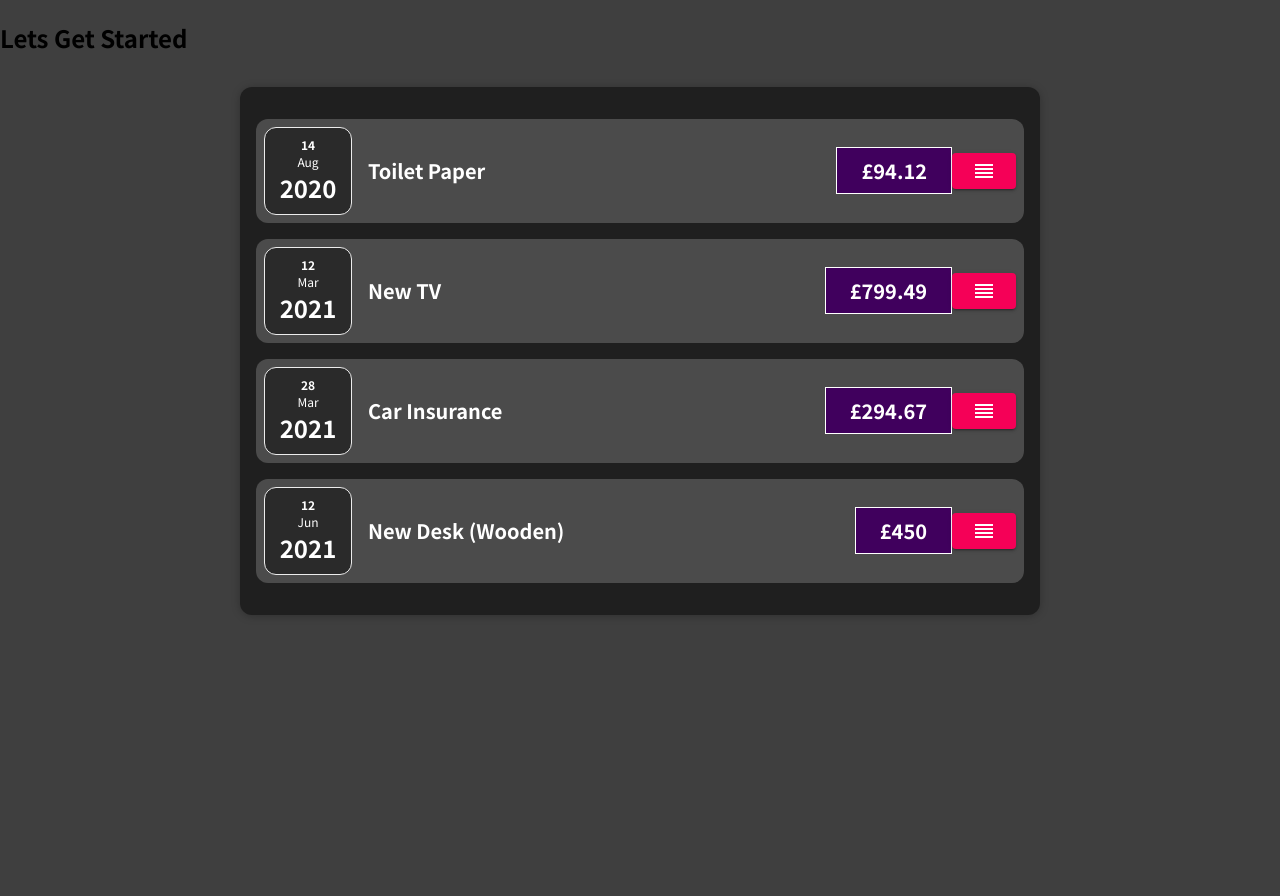
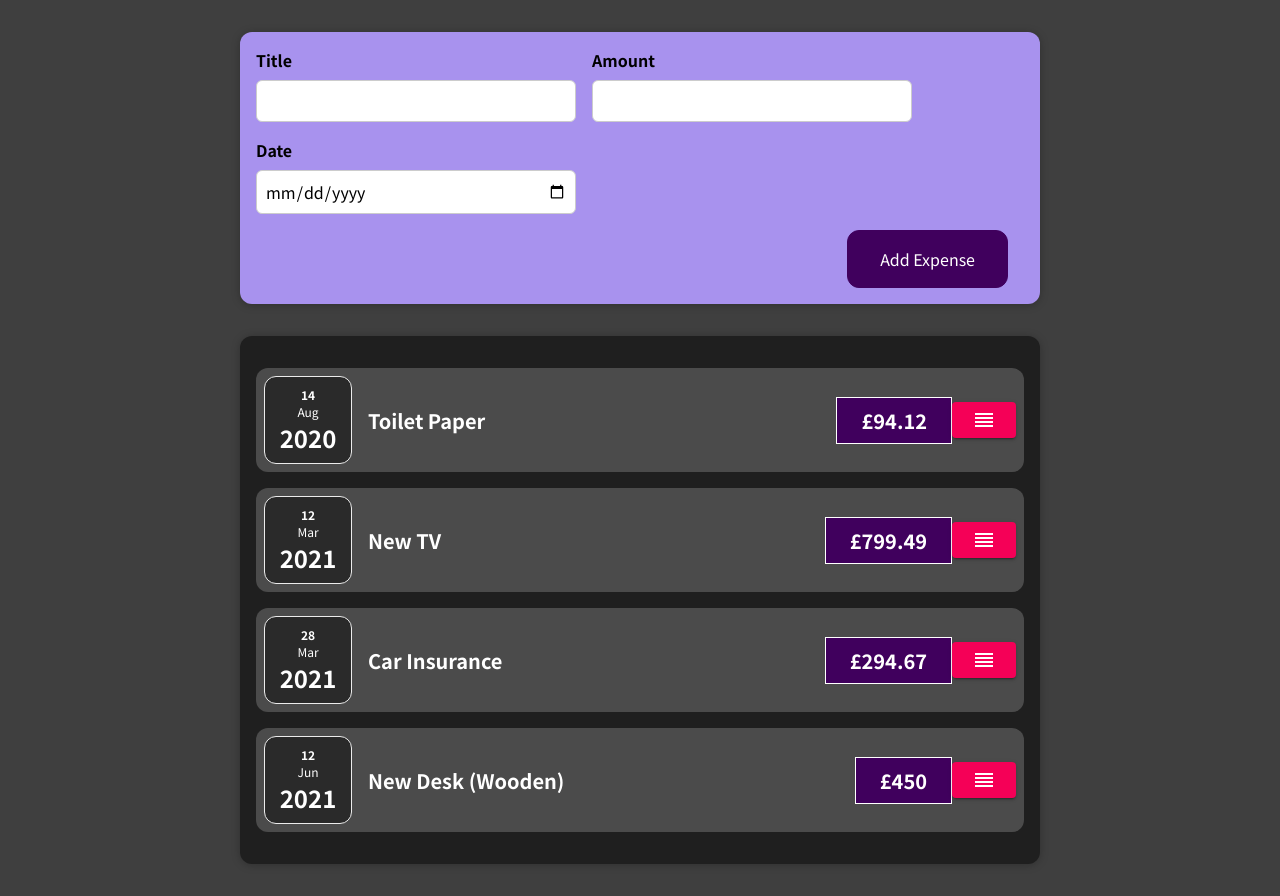
Before and after one commit to JakePascoe/reactlearning, a React (Create React App) app: page / in a window 1280 px wide. Before the commit the page ends 800 px from the top, so only its background shows below. Built offline with nearby package versions, Linux system fonts and the light colour scheme.

Commit message:
updated parts

```diff
--- a/src/App.js
+++ b/src/App.js
@@ -1,4 +1,7 @@
 import ExpenseAll from "./comp/Expense/ExpenseAll";
+import NewExpense from "./comp/UserInput/NewExpense";
+import BarGraph from "./comp/Test/barGraph";
+import Chartify from "chartify";
 function App() {
   const expenses = [
     {
@@ -26,9 +29,10 @@ function App() {
       date: new Date(2021, 5, 12),
     },
   ];
+
   return (
     <div>
-      <h2>Lets Get Started</h2>
+      <NewExpense />
       <ExpenseAll data={expenses} />
     </div>
   );
--- a/src/comp/Expense/ExpenseItem.js
+++ b/src/comp/Expense/ExpenseItem.js
@@ -2,11 +2,14 @@ import ExpenseDate from "./ExpenseDate";
 import Button from "@material-ui/core/Button";
 import ReorderIcon from "@material-ui/icons/Reorder";
 import "./ExpenseItem.css";
+import React, { useState } from "react";
 
 const ExpenseItem = (props) => {
-  let title = props.title;
+  const [title, setTitle] = useState(props.title);
+
   const ClickHandler = () => {
-    title = "Updated";
+    setTitle("Updated");
+    console.log(title);
   };
   return (
     <div className="expense-item">
--- /dev/null
+++ b/src/comp/Test/barGraph.js
@@ -0,0 +1,31 @@
+import React from "react";
+import Paper from "@material-ui/core/Paper";
+import {
+  ArgumentAxis,
+  ValueAxis,
+  Chart,
+  BarSeries,
+} from "@devexpress/dx-react-chart-material-ui";
+import { ZoomAndPan } from "@devexpress/dx-react-chart";
+
+const BarGraph = () => {
+  const data = [
+    { argument: "Monday", value: 30 },
+    { argument: "Tuesday", value: 20 },
+    { argument: "Wednesday", value: 10 },
+    { argument: "Thursday", value: 50 },
+    { argument: "Friday", value: 60 },
+  ];
+  return (
+    <Paper>
+      <Chart data={data}>
+        <ArgumentAxis />
+        <ValueAxis />
+
+        <BarSeries valueField="value" argumentField="argument" />
+        <ZoomAndPan />
+      </Chart>
+    </Paper>
+  );
+};
+export default BarGraph;
--- /dev/null
+++ b/src/comp/UserInput/ExpenseForm.css
@@ -0,0 +1,27 @@
+.new-expense__controls {
+  display: flex;
+  flex-wrap: wrap;
+  gap: 1rem;
+  margin-bottom: 1rem;
+  text-align: left;
+}
+
+.new-expense__control label {
+  font-weight: bold;
+  margin-bottom: 0.5rem;
+  display: block;
+}
+
+.new-expense__control input {
+  font: inherit;
+  padding: 0.5rem;
+  border-radius: 6px;
+  border: 1px solid #ccc;
+  width: 20rem;
+  max-width: 100%;
+}
+
+.new-expense__actions {
+  text-align: right;
+  width: 100%;
+}
--- /dev/null
+++ b/src/comp/UserInput/ExpenseForm.js
@@ -0,0 +1,51 @@
+import { useState } from "react";
+import "./ExpenseForm.css";
+const ExpenseFrom = () => {
+  const [enterTitle, setEnterTitle] = useState("");
+  const [enterAmount, setEnterAmount] = useState("");
+  const [enterDate, setEnterDate] = useState("");
+
+  const titleChangeHandler = (e) => {
+    setEnterTitle(e.target.value);
+  };
+  const amountChangeHandler = (e) => {
+    setEnterAmount(e.target.value);
+  };
+  const dateChangeHandler = (e) => {
+    setEnterDate(e.target.value);
+  };
+
+  return (
+    <form>
+      <div className="new-expense__controls">
+        <div className="new-expense__control">
+          <label>Title</label>
+          <input type="text" onChange={titleChangeHandler} />
+        </div>
+        <div className="new-expense__control">
+          <label>Amount</label>
+          <input
+            type="number"
+            min="0.01"
+            step="0.01"
+            onChange={amountChangeHandler}
+          />
+        </div>
+        <div className="new-expense__control">
+          <label>Date</label>
+          <input
+            type="date"
+            min="2019-01-01"
+            max="2022-12-31"
+            onChange={dateChangeHandler}
+          />
+        </div>
+      </div>
+      <div className="new-expense__actions">
+        <button type="submit">Add Expense</button>
+      </div>
+    </form>
+  );
+};
+
+export default ExpenseFrom;
--- /dev/null
+++ b/src/comp/UserInput/NewExpense.css
@@ -0,0 +1,38 @@
+.new-expense {
+  background-color: #a892ee;
+  padding: 1rem;
+  margin: 2rem auto;
+  width: 50rem;
+  max-width: 95%;
+  border-radius: 12px;
+  text-align: center;
+  box-shadow: 0 1px 8px rgba(0, 0, 0, 0.25);
+}
+
+.new-expense button {
+  font: inherit;
+  cursor: pointer;
+  padding: 1rem 2rem;
+  border: 1px solid #40005d;
+  background-color: #40005d;
+  color: white;
+  border-radius: 12px;
+  margin-right: 1rem;
+}
+
+.new-expense button:hover,
+.new-expense button:active {
+  background-color: #510674;
+  border-color: #510674;
+}
+
+.new-expense button.alternative {
+  color: #220131;
+  border-color: transparent;
+  background-color: transparent;
+}
+
+.new-expense button.alternative:hover,
+.new-expense button.alternative:active {
+  background-color: #ddb3f8;
+}
--- /dev/null
+++ b/src/comp/UserInput/NewExpense.js
@@ -0,0 +1,11 @@
+import "./NewExpense.css";
+import ExpenseForm from "./ExpenseForm";
+const NewExpense = () => {
+  return (
+    <div className="new-expense">
+      <ExpenseForm />
+    </div>
+  );
+};
+
+export default NewExpense;
```
Also changed, not shown: package.json (+8 -0 lines), 1 other file (tests, documents, lock files or other folders).
